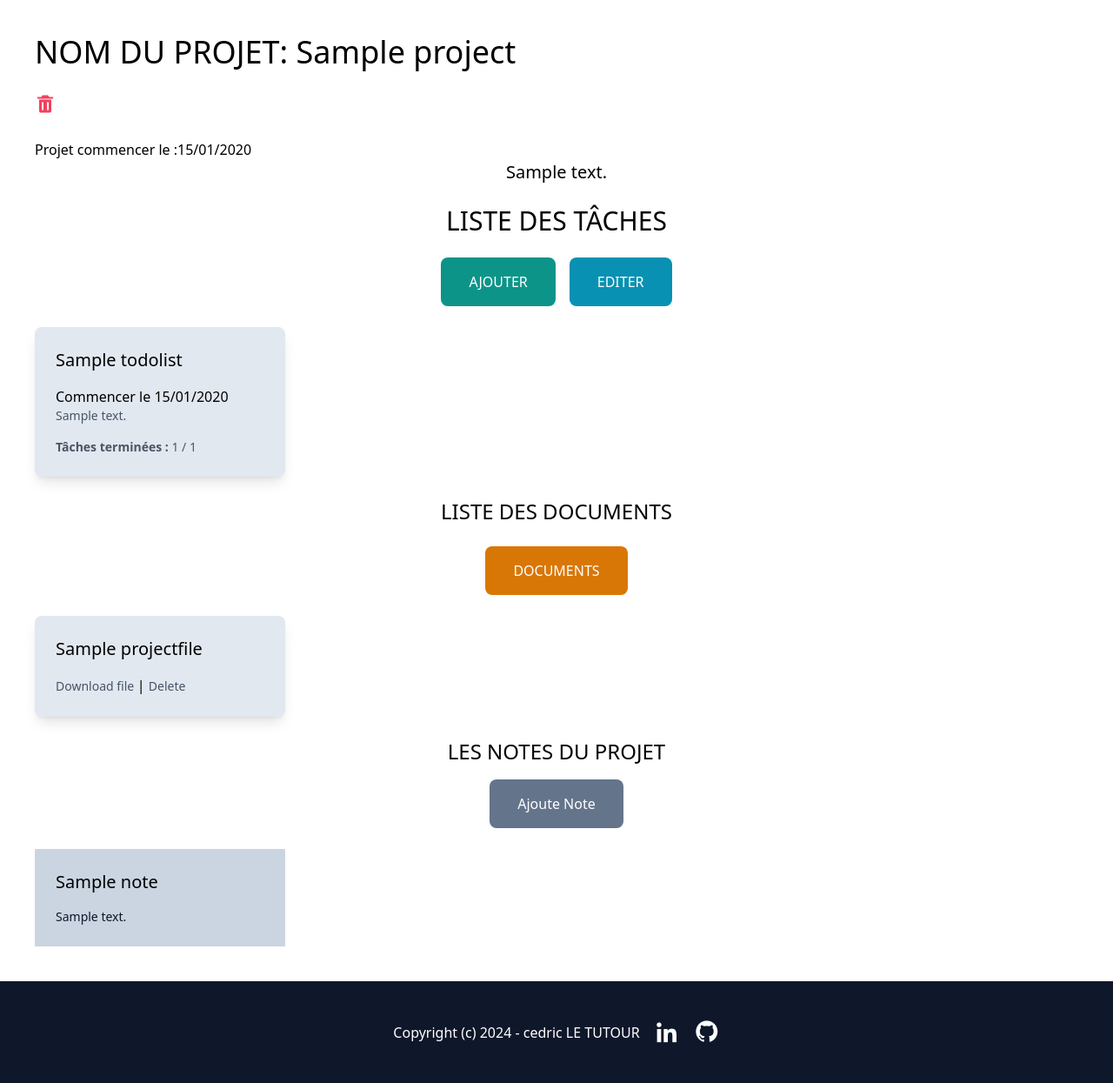
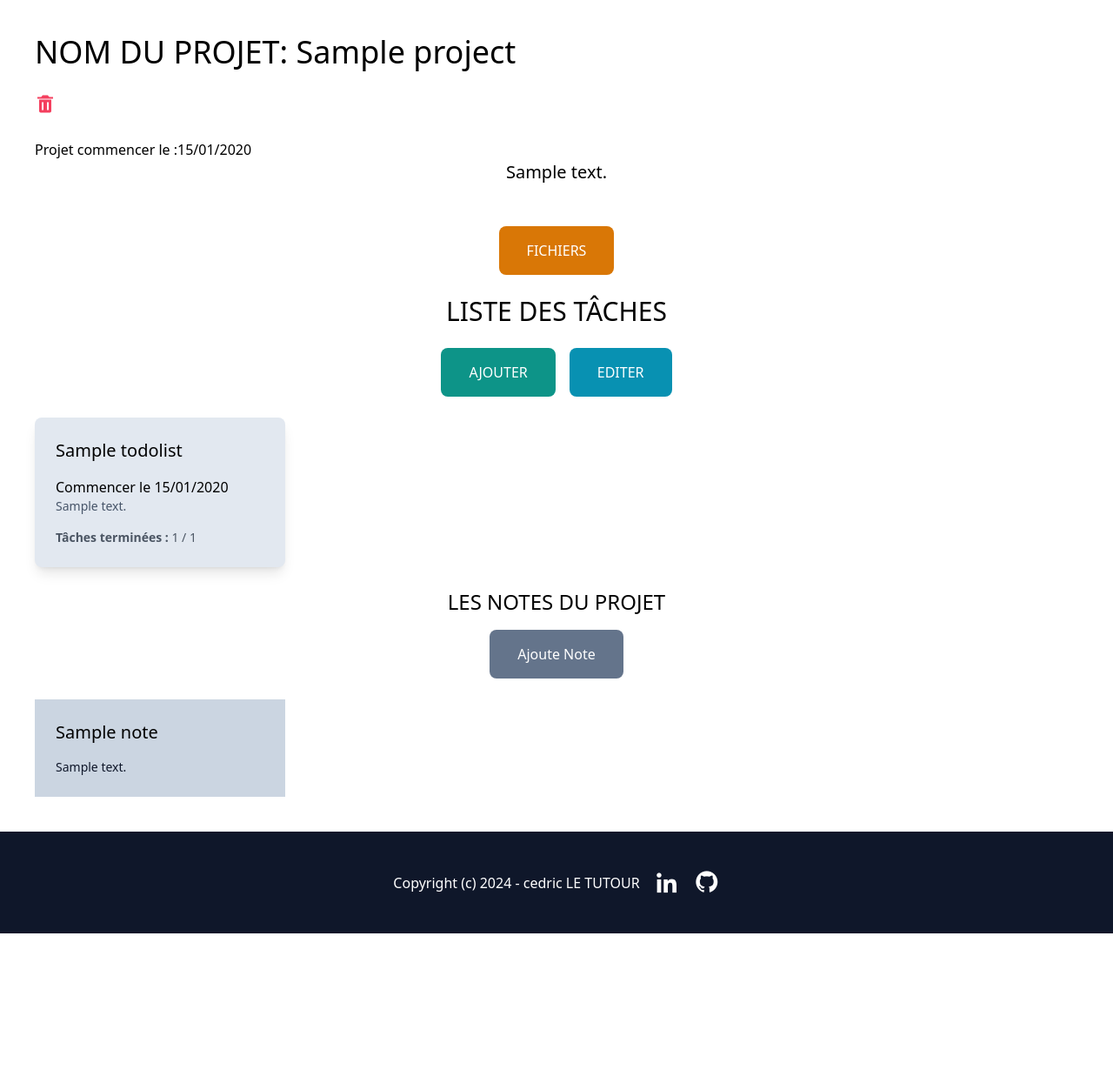
Before and after one commit to CedricLt44/management_project, a Django app: template projet/templates/projet/projet.html in a window 1280 px wide. Shown: the part 72-1317 px from the top of the page at 87% size. After the commit the page ends 1145 px from the top, so only its background shows below. Run offline with Django 3.2, Linux system fonts and the light colour scheme; the template is opened without the code that fills it: most values are stand-ins (such as "Sample title", 1, 10 or a date in 2020); some libraries are stand-ins or nearby versions.

Commit message:
Test et correctins documents

```diff
--- a/projet/templates/projet/projet.html
+++ b/projet/templates/projet/projet.html
@@ -3,13 +3,17 @@
 {% block content %}
     <h1 class="mb-6 text-4xl">NOM DU PROJET: {{ project.name }}</h1>
     <a href="{% url 'projet:delete' project.id %}">
-    <i onclick="return confirm('êtes-vous sur de vouloir supprimer ce projet')" class='bx bxs-trash text-center text-rose-500 text-2xl mb-6 inline-block right-8'>
-            </i></a>
+    <i onclick="return confirm('êtes-vous sur de vouloir supprimer ce projet')" class='bx bxs-trash text-center text-rose-500 text-2xl mb-6 inline-block right-8'></i></a>
 
     <p>Projet commencer le :{{ project.created_at|date:"d/m/Y" }}</p>
+
     {% if project.description %}
     <p class="text-center text-xl mb-6">{{ project.description }}</p>
     {% endif %}
+
+    <div class="flex flex-wrap gap-4 justify-center">
+        <a href="{% url 'projet:upload_file' project.id %}" class="mt-6 py-4 px-8 bg-amber-600 hover:bg-amber-700 rounded-lg text-white inline-block">FICHIERS</a>
+    </div>
 
     <h2 class="mt-6 mb-6 text-center text-3xl"> LISTE DES TÂCHES </h2>
     <div class="flex flex-wrap gap-4 justify-center">
@@ -37,27 +41,6 @@
         {% endfor %}
     </div>
 
-    <h2 class="mt-6 text-center text-2xl"> LISTE DES DOCUMENTS </h2>
-    <div class="flex flex-wrap gap-4 justify-center">
-        <a href="{% url 'projet:upload_file' project.id %}" class="mt-6 py-4 px-8 bg-amber-600 hover:bg-amber-700 rounded-lg text-white inline-block">DOCUMENTS</a>
-    </div>
-
-    <div class="mt-6 grid grid-cols-4 gap-4">
-        {% for projectfile in project.files.all %}
-            <div class="rounded-lg shadow-lg space-y-3 py-6 px-6 bg-slate-200">
-                <h3 class="mb-4 text-xl">{{ projectfile.name }}</h3>
-
-                <a href="{{ projectfile.attachment.url }}" target="_blank" rel="noopener noreferrer" class="text-sm text-slate-600 hover:text-slate-900">
-                    Download file
-                </a>
-                |
-                <a href="{% url 'projet:delete_file' project.id projectfile.id %}" class="text-sm text-slate-600 hover:text-slate-900">
-                    Delete
-                </a>
-            </div>
-        {% endfor %}
-    </div>
-
     <h2 class=" text-center mt-6 text-2xl"> LES NOTES DU PROJET </h2>
     <div class="flex flex-wrap gap-4 justify-center">
         <a href="{% url 'projet:add_note' project.id %}" class=" mt-4 py-4 px-8 bg-slate-500 hover:bg-slate-700 rounded-lg text-white inline-block">Ajoute Note</a>
```
Also changed, not shown: projet/templates/projet/upload_file.html (+2 -6 lines).
